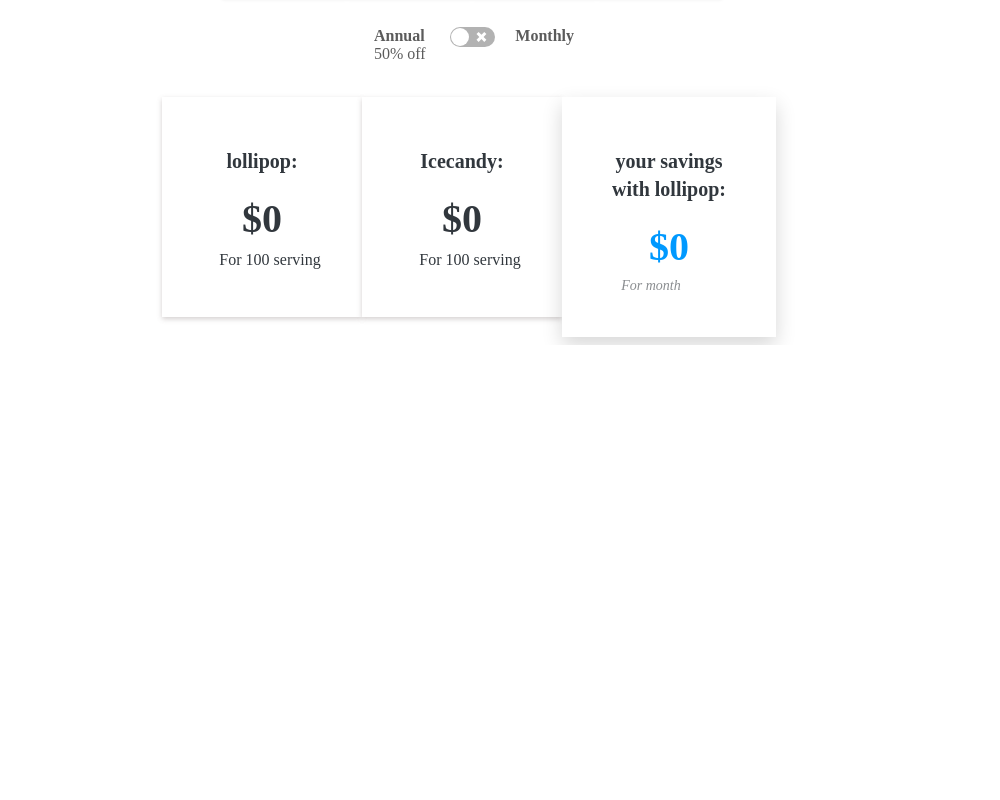
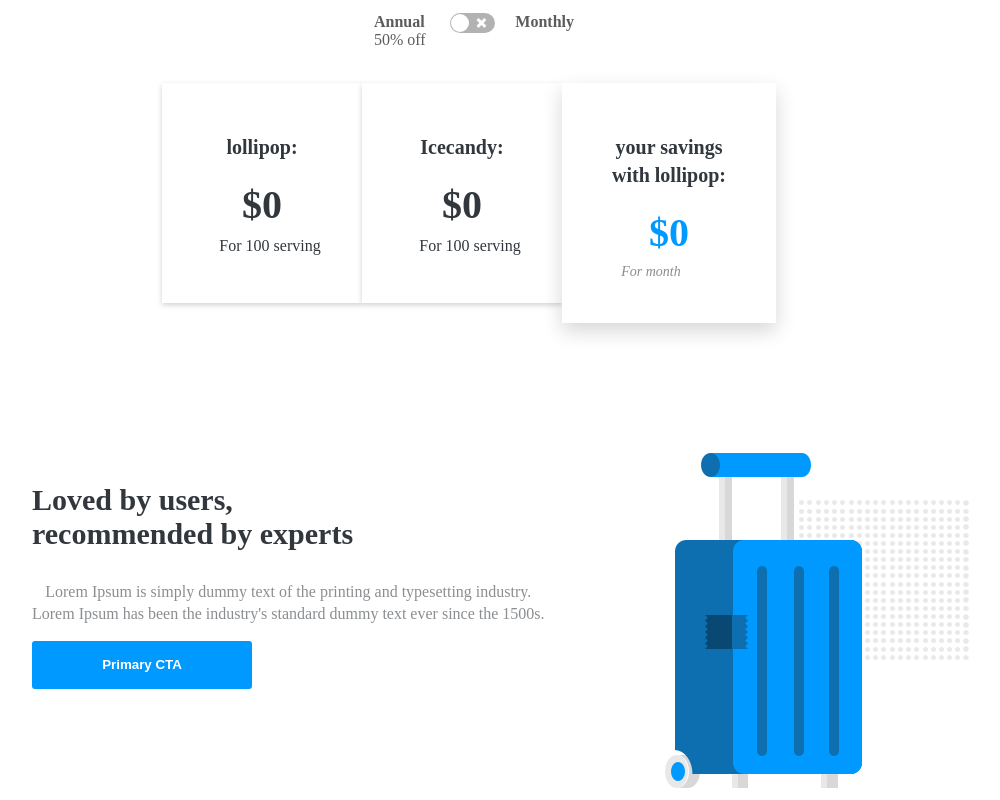
Before and after one commit to SRILAKSHMI576/Marvel_App, a React (Create React App) app: page / in a window 1280 px wide. Shown: the part 1425-2225 px from the top of the page, without its empty margins (166-1166 px from the left). Before the commit the page ends 1770 px from the top, so only its background shows below. Built offline with nearby package versions, Linux system fonts and the light colour scheme.

Commit message:
Add loved product

```diff
--- a/src/App.js
+++ b/src/App.js
@@ -2,6 +2,7 @@ import React from "react";
 import Header from "./components/header/Header";
 import InfoComponent from "./components/info/InfoComponent";
 import PriceCalculator from "./components/priceCalculator/PriceCalculator";
+import Product from "./components/product/product";
 
 function App() {
   return (
@@ -9,6 +10,7 @@ function App() {
       <Header />
       <InfoComponent />
       <PriceCalculator />
+      <Product />
     </div>
   );
 }
--- a/src/components/header/style.css
+++ b/src/components/header/style.css
@@ -40,7 +40,7 @@
 
 .header {
   margin-left: 190px;
-  margin-top: 150px;
+  margin-top: 130px;
 }
 @media only screen and (min-width: 320px) and (max-width: 479px) {
   .header {
@@ -62,3 +62,24 @@
     margin-top: 10px;
   }
 }
+
+@media only screen and (min-width: 480px) and (max-width: 767px) {
+  .header {
+    padding: 20px;
+    margin-left: 0px;
+    margin-top: 0px;
+  }
+
+  .header h1 {
+    width: 100%;
+    font-size: 40px;
+  }
+
+  .header p {
+    width: 100%;
+  }
+  .secondary {
+    margin: 0px;
+    margin-top: 10px;
+  }
+}
--- /dev/null
+++ b/src/components/product/product.js
@@ -0,0 +1,33 @@
+import React from "react";
+import "./style.css";
+
+function Product() {
+  return (
+    <div className="item">
+      <div>
+        <h3 className="loved-by-users-reco-copy-2">
+          Loved by users, <br />
+          recommended by experts
+        </h3>
+        <p className="lorem-ipsum-is-simpl">
+          Lorem Ipsum is simply dummy text of the printing and typesetting
+          industry. <br />
+          Lorem Ipsum has been the industry's standard dummy text ever since the
+          1500s.
+        </p>
+
+        <button className="shape">Primary CTA</button>
+      </div>
+
+      <div>
+        <img
+          className="group4"
+          src={require("../../assets/Group 4.png")}
+          alt="background"
+        />
+      </div>
+    </div>
+  );
+}
+
+export default Product;
--- /dev/null
+++ b/src/components/product/style.css
@@ -0,0 +1,37 @@
+.loved-by-users-reco-copy-2 {
+  color: #31373d;
+  font-family: AktivGrotesk;
+  font-size: 30px;
+  font-weight: 700;
+  line-height: 34px;
+  text-align: left;
+}
+
+.lorem-ipsum-is-simpl {
+  color: #8b8e91;
+  font-family: AktivGrotesk;
+  font-size: 16px;
+  font-weight: 400;
+  line-height: 22px;
+  width: 100%;
+  text-align: center;
+}
+.shape {
+  background-color: #0099ff;
+  border-radius: 3px;
+  width: 220px;
+  height: 48px;
+  border: none;
+  color: white;
+  font-weight: bold;
+}
+
+.item {
+  margin-left: 190px;
+  margin-top: 130px;
+  display: flex;
+}
+
+.group4 {
+  margin-left: 120px;
+}
```
Also changed, not shown: src/assets/Group 4.png (added).
